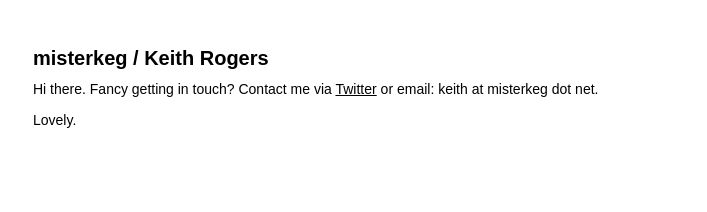
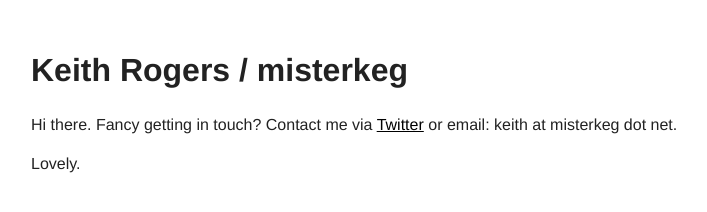
Before and after one commit to leafrogers/misterkeg.github.io, a plain HTML site: page index.html in a window 1280 px wide. Shown: the whole page, without its empty margins (17-724 px from the left). Drawn offline with Linux system fonts and the light colour scheme; files that its build step writes are made by us from their sources.

Commit message:
Updated things a little

```diff
--- a/css/main.css
+++ b/css/main.css
@@ -1,10 +1,14 @@
+html {
+    color: #222;
+    font: normal 1em/1.4 Helvetica,Arial,sans-serif;
+    line-height: 1.4;
+}
+
 body {
-    font: 62.5%/1.7em normal Helvetica,Arial,sans-serif;
-    margin: 5em;
+	margin: 3em;
 }
 
 p {
-    font-size: 1.4em;
     margin: 1em 0;
 }
 
--- a/index.html
+++ b/index.html
@@ -1,4 +1,4 @@
-<!doctype html>
+<!DOCTYPE html>
 <html lang="en">
 <head>
     <link rel="stylesheet" href="styles/main.css">
@@ -9,21 +9,23 @@
     <meta name="description" content="A site to sit and think in.">
     <meta name="viewport" content="width=device-width,initial-scale=1">
 
-    <title>misterkeg / Keith Rogers</title>
+    <title>Keith Rogers / misterkeg</title>
 </head>
 
 <body>
-    <h1>misterkeg / Keith Rogers</h1>
+    <h1>Keith Rogers / misterkeg</h1>
 
     <p>Hi there. Fancy getting in touch? Contact me via <a href="http://twitter.com/misterkeg">Twitter</a> or email: keith at misterkeg dot net.</p>
 
     <p>Lovely.</p>
 
     <script>
-        var _gaq=[['_setAccount','UA-8077898-1'],['_trackPageview'],['_trackPageLoadTime']];
-        (function(d,t){var g=d.createElement(t),s=d.getElementsByTagName(t)[0];
-        g.src=('https:'==location.protocol?'//ssl':'//www')+'.google-analytics.com/ga.js';
-        s.parentNode.insertBefore(g,s)}(document,'script'));
+        (function(b,o,i,l,e,r){b.GoogleAnalyticsObject=l;b[l]||(b[l]=
+        function(){(b[l].q=b[l].q||[]).push(arguments)});b[l].l=+new Date;
+        e=o.createElement(i);r=o.getElementsByTagName(i)[0];
+        e.src='//www.google-analytics.com/analytics.js';
+        r.parentNode.insertBefore(e,r)}(window,document,'script','ga'));
+        ga('create','UA-8077898-1');ga('send','pageview');
     </script>
 </body>
 </html>
```
